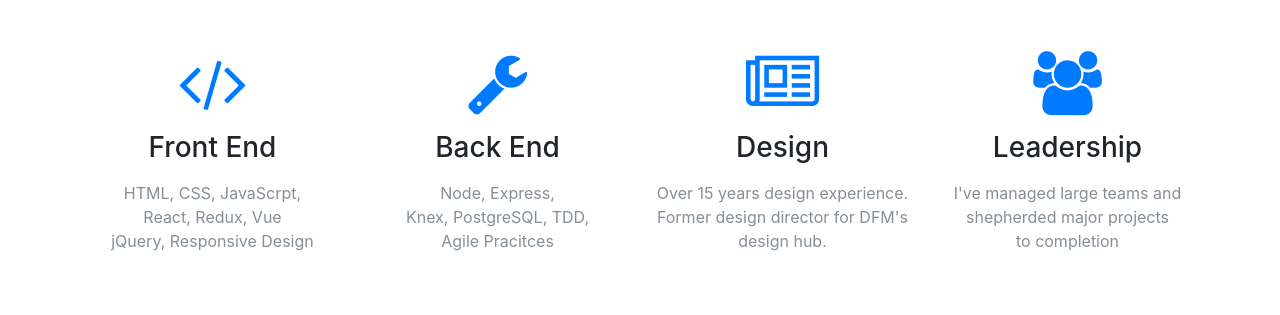
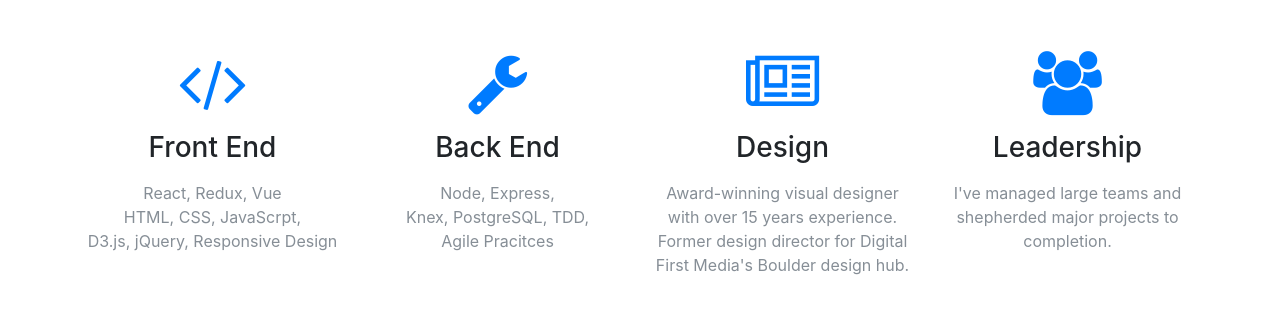
Before and after one commit to TheRobQ/TheRobQ.github.io, a website with bundled scripts: page index.html in a window 1280 px wide. Shown: the part 832-1147 px from the top of the page. Built offline with nearby package versions, Linux system fonts and the light colour scheme.

Commit message:
Fleshed out design point, added D3 to Frolnt End

```diff
--- a/index.html
+++ b/index.html
@@ -81,9 +81,10 @@
             <div class="service-box mt-5 mx-auto">
               <i class="fa fa-4x fa-code text-primary mb-3 sr-icons"></i>
               <h3 class="mb-3">Front End</h3>
-              <p class="text-muted mb-0">HTML, CSS, JavaScrpt,<br />
+              <p class="text-muted mb-0">
                 React, Redux, Vue<br />
-                  jQuery, Responsive Design</p>
+                HTML, CSS, JavaScrpt,<br />
+                  D3.js, jQuery, Responsive Design</p>
             </div>
           </div>
           <div class="col-lg-3 col-md-6 text-center">
@@ -100,14 +101,14 @@
             <div class="service-box mt-5 mx-auto">
               <i class="fa fa-4x fa-newspaper-o text-primary mb-3 sr-icons"></i>
               <h3 class="mb-3">Design</h3>
-              <p class="text-muted mb-0">Over 15 years design experience. Former design director for DFM's  design hub.</p>
+              <p class="text-muted mb-0">Award-winning visual designer with over 15 years experience. Former design director for Digital First Media's Boulder design hub.</p>
             </div>
           </div>
           <div class="col-lg-3 col-md-6 text-center">
             <div class="service-box mt-5 mx-auto">
               <i class="fa fa-4x fa-users text-primary mb-3 sr-icons"></i>
               <h3 class="mb-3">Leadership </h3>
-              <p class="text-muted mb-0">I've managed large teams and shepherded major projects<br /> to completion</p>
+              <p class="text-muted mb-0">I've managed large teams and shepherded major projects to completion.</p>
             </div>
           </div>
         </div>
```
Also changed, not shown: 2 other files.
